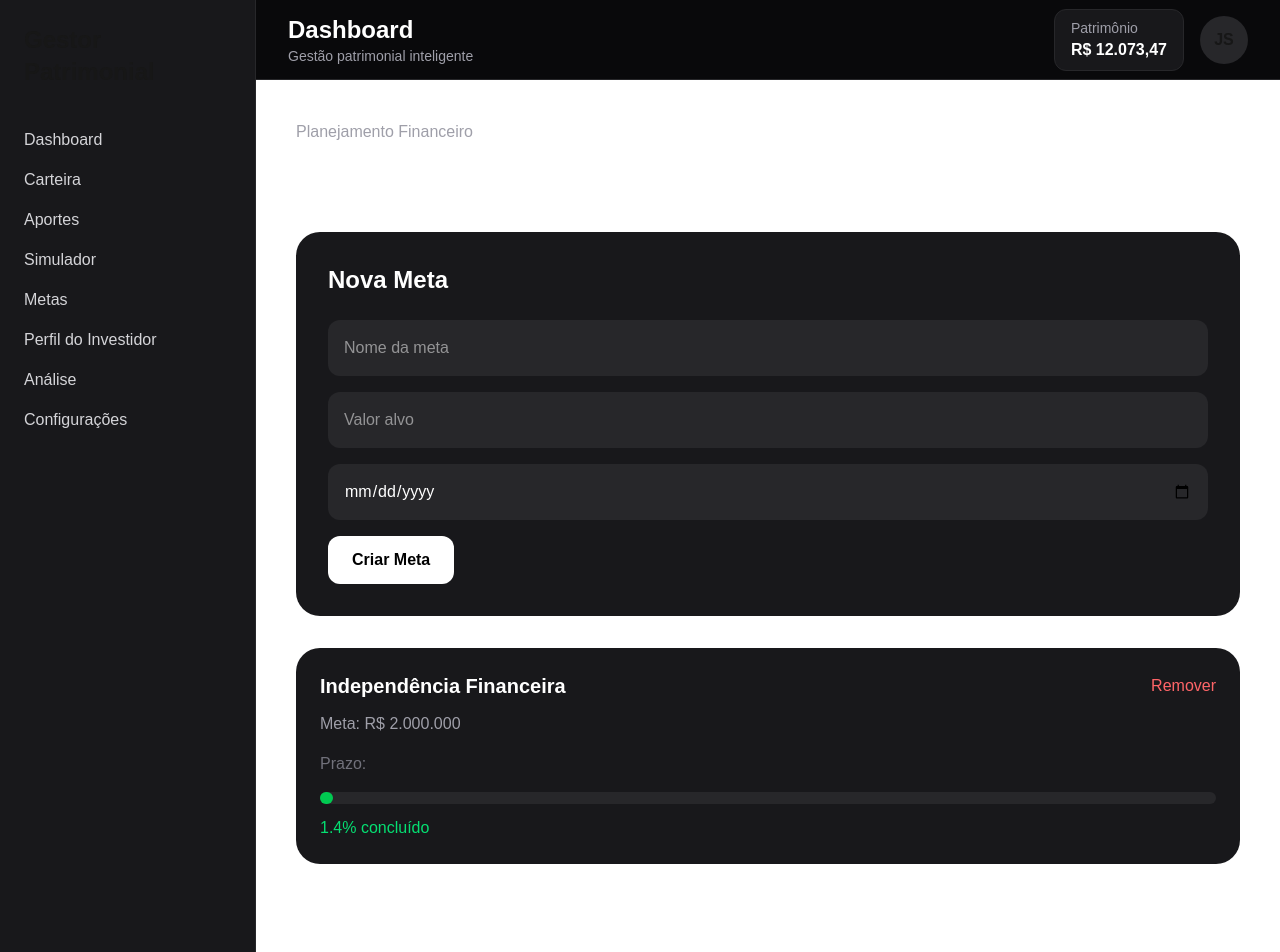
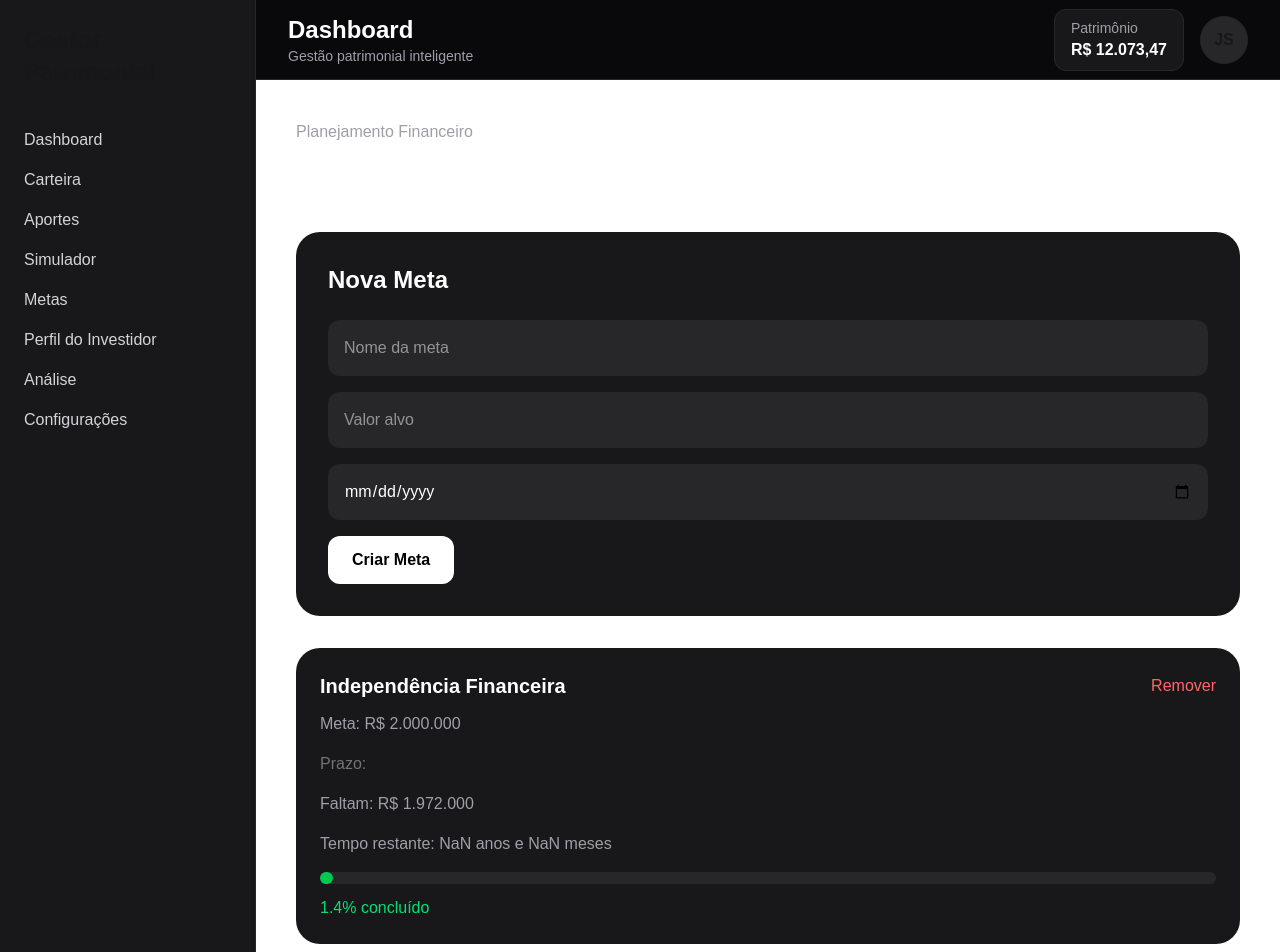
Before and after one commit to joaozinhopereira38-sudo/gestor-patrimonial, a Next.js app: page /metas in a window 1280 px wide. Shown: the top 952 px of the page. Built offline with nearby package versions, Linux system fonts and the light colour scheme.

Commit message:
feat: metas com prazo, progresso e tempo restante

```diff
--- a/src/app/metas/page.tsx
+++ b/src/app/metas/page.tsx
@@ -139,6 +139,33 @@ const [deadline, setDeadline] =
             const progress =
               (total / goal.target) * 100;
 
+              const remaining =
+              goal.target - total;
+
+              const deadlineDate =
+  new Date(goal.deadline);
+
+const today =
+  new Date();
+
+const monthsRemaining =
+  Math.max(
+    0,
+    (deadlineDate.getFullYear() -
+      today.getFullYear()) *
+      12 +
+      (deadlineDate.getMonth() -
+        today.getMonth())
+  );
+
+const yearsRemaining =
+  Math.floor(
+    monthsRemaining / 12
+  );
+
+const extraMonths =
+  monthsRemaining % 12;
+
             return (
               <div
                 key={goal.id}
@@ -174,7 +201,20 @@ const [deadline, setDeadline] =
                 </p>
 
                 <p className="text-zinc-500 mb-4">
-  Prazo: {goal.deadline}
+   Prazo: {goal.deadline}
+</p>
+
+<p className="text-zinc-400 mb-4">
+  Faltam: R${" "}
+  {remaining.toLocaleString(
+    "pt-BR"
+  )}
+</p>
+
+<p className="text-zinc-400 mb-4">
+  Tempo restante:{" "}
+  {yearsRemaining} anos e{" "}
+  {extraMonths} meses
 </p>
 
                 <div className="w-full bg-zinc-800 rounded-full h-3">
```
